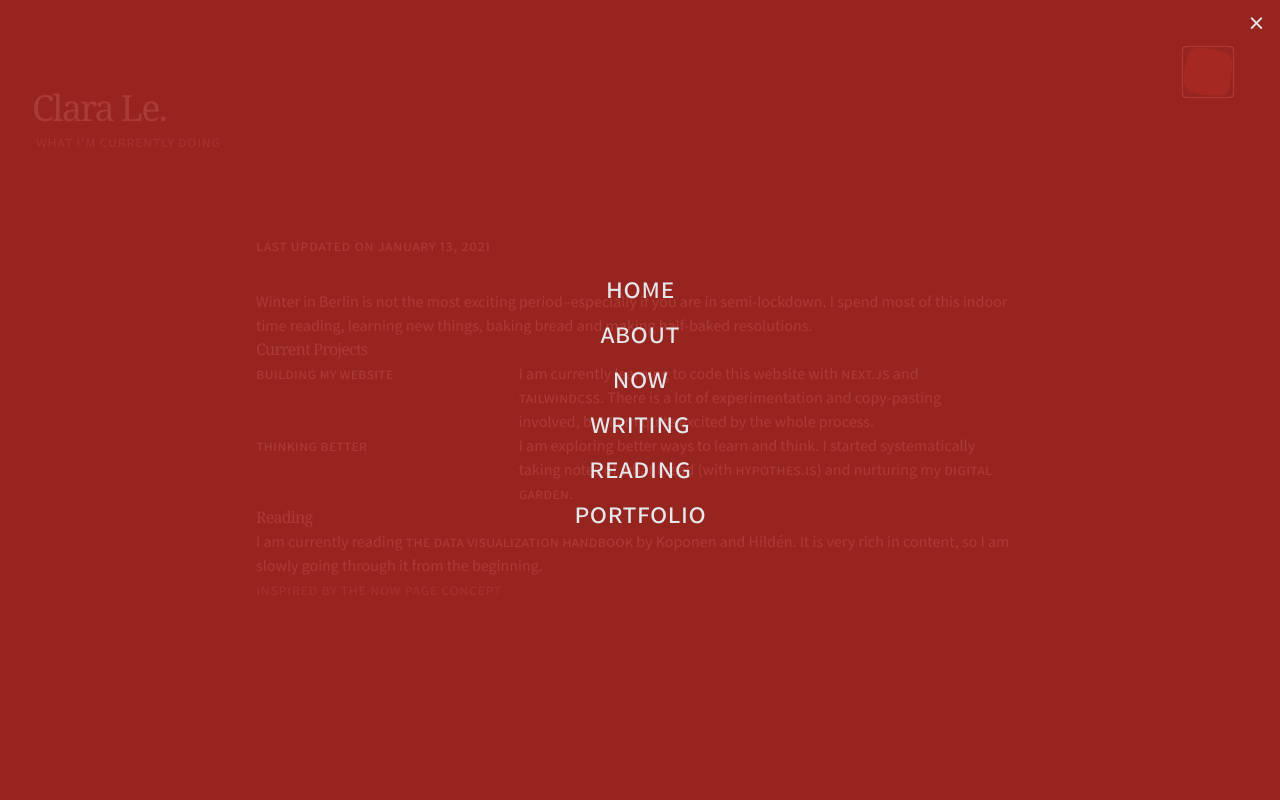
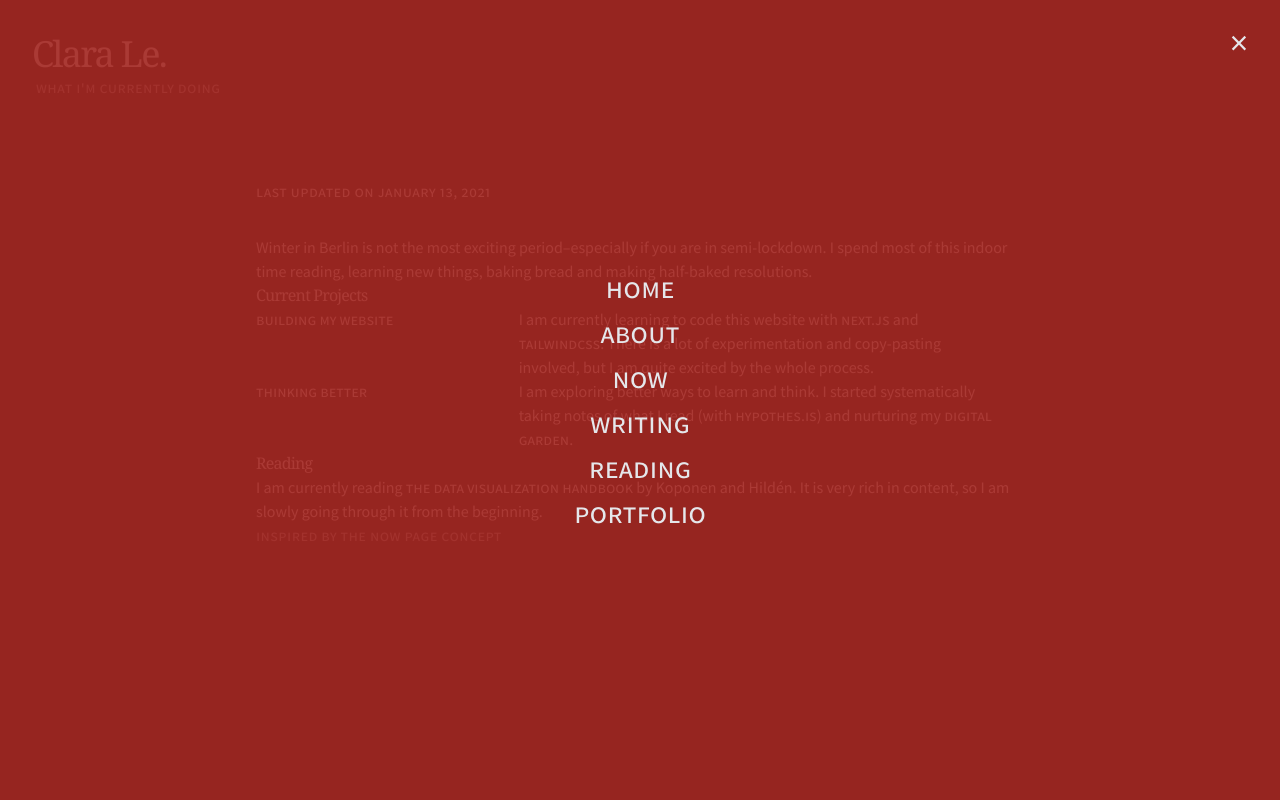
Before and after one commit to hgcl/clara-website, a Next.js app: page /now in a window 1280 px wide. Both pictures are taken after a click on the button "Menu". Shown: the top 800 px of the page. Built offline with nearby package versions, Linux system fonts and the light colour scheme; a web font is replaced by a local one; what @tailwindcss/typography would draw is missing.

Commit message:
:lipstick: Finalize menu togglet

```diff
--- a/components/Menu.js
+++ b/components/Menu.js
@@ -51,7 +51,7 @@ const Menu = ({ open, container, hideCloseButton, onClose, ...props }) => {
               }
             >
               {!hideCloseButton && (
-                <div className="absolute top-0 right-0 py-0 px-4 text-3xl">
+                <div className="absolute top-4 right-8 text-4xl">
                   <button onClick={onClose}>&times;</button>
                 </div>
               )}
--- a/components/MenuToggle.js
+++ b/components/MenuToggle.js
@@ -1,8 +1,7 @@
-import * as React from "react";
 import Dot from "../public/icons/Dot";
 
 export const MenuToggle = ({ toggle, className }) => (
-  <button aria-label="Menu" onClick={toggle} className={`${className}`}>
+  <button aria-label="Menu" onClick={toggle} className={className}>
     <Dot width="w-8 md:w-12" fill="fill-current text-accent" opacity="0.7" />
   </button>
 );
--- a/components/layout.js
+++ b/components/layout.js
@@ -19,7 +19,12 @@ export default function Layout({ preview, children, title }) {
       <div className="min-h-screen">
         {/* <Alert preview={preview} /> */}
         <motion.nav className="z-50 sticky ml-auto right-0 top-8 md:top-12 w-16 md:w-24">
-          <MenuToggle toggle={() => setOpen((o) => !o)} />
+          {!open && (
+            <MenuToggle
+              toggle={() => setOpen((o) => !o)}
+              className="absolute"
+            />
+          )}
           <Menu open={open} onClose={closeModal} />
         </motion.nav>
         <Hcard />
```
